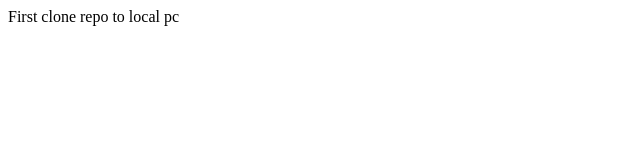
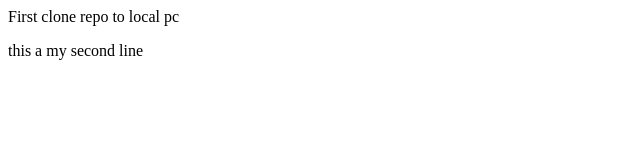
Before and after one commit to dipali-itankar/student-demo1, a plain HTML site: page index.html in a window 1280 px wide. Shown: the whole page, without its empty margins (0-640 px from the left). Drawn offline with Linux system fonts and the light colour scheme.

Commit message:
second line

```diff
--- a/index.html
+++ b/index.html
@@ -1 +1,2 @@
 <p>First clone repo to local pc</p>
+<p>this a my second line</p>
```
